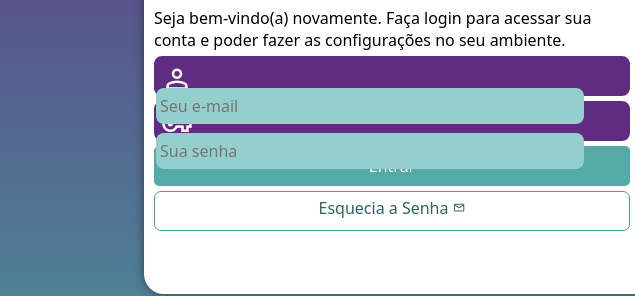
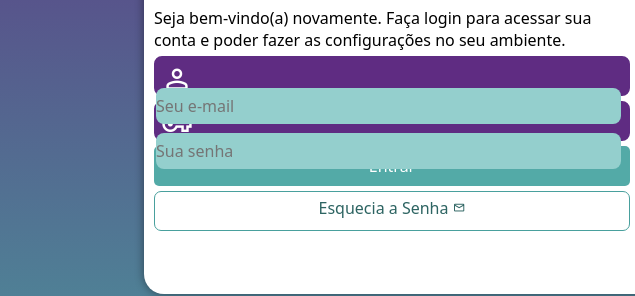
Before and after one commit to brunosdbr/projeto-login, a plain HTML site: page index.html in a window 1280 px wide. Shown: the part 281-577 px from the top of the page, 0-635 px from the left. Drawn offline with nearby package versions, Linux system fonts and the light colour scheme.

Commit message:
tela login

```diff
--- a/estilos/style.css
+++ b/estilos/style.css
@@ -62,24 +62,24 @@ form > div.campo{
     margin: 5px 0px;
 }
 
-div.campo > label {
+div .campo > label {
     display: none;
 }
-div.campo > i {
+div .campo > i {
     color: white;
     font-size: 2em;
     width: 40px;
     padding: 5px;
 }
-div.campo > input {
+div .campo > input {
     background-color: #94cfcd;
     font-size: 1em;
-    width: calc(100% - 44px);
+    width: 36.3vw;
     height: 100%;
     transform: translateY(-12px);
     border: 0px;
     border-radius: 8px;
-    padding: 4px;
+
 }
 div.campo > input:focus-within{/*ESSE 'focus-within' QUER DIZER GANHAR FOCUS, FOI USADO PARA GANHAR FOCUS AO CLICAR*/
     background-color: white;
```
